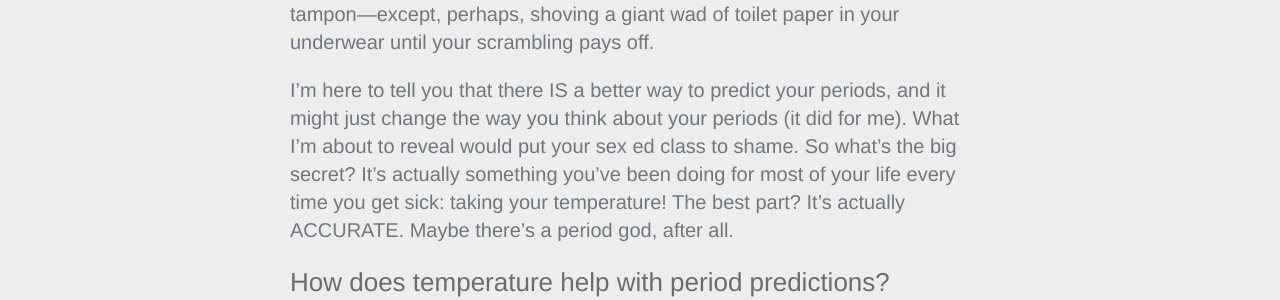
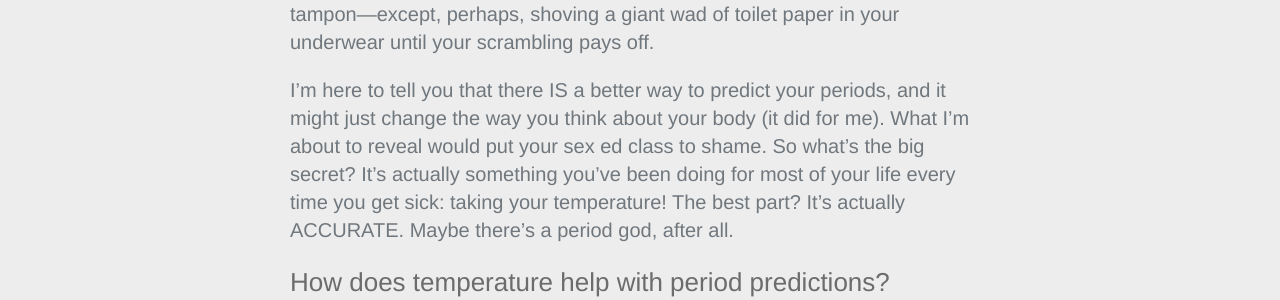
Before and after one commit to readytogroove/readytogroove.github.io, a Jekyll site: the page built from _posts/blog/2014-12-12-avoiding-the-dreaded-period-sneak-attack-the-secret-to-accurate-period-predictions.md, in a window 1280 px wide and 900 px high, scrolled down 1247 px. Shown: the part 181-481 px from the top of the window. Built offline with Jekyll 4.4.1, drawn with Linux system fonts in a browser that asks for light colours; nearby versions of some CDN libraries; Markdown is read by kramdown in place of the engine named in the settings; some of the changed text lies outside the part shown.

Commit message:
updated blog post

```diff
--- a/_posts/blog/2014-12-12-avoiding-the-dreaded-period-sneak-attack-the-secret-to-accurate-period-predictions.md
+++ b/_posts/blog/2014-12-12-avoiding-the-dreaded-period-sneak-attack-the-secret-to-accurate-period-predictions.md
@@ -5,7 +5,7 @@
 author: "Jennifer Aldoretta"
 categories:
 - blog
-excerpt: "I&rsquo;m here to tell you that there IS a better way to predict your periods, and it might just change the way you think about your periods (it did for me). What I&rsquo;m about to reveal would put your sex ed class to shame. So what&rsquo;s the big secret? It&rsquo;s actually something you&rsquo;ve been doing for most of your life every time you get sick..."
+excerpt: "I&rsquo;m here to tell you that there IS a better way to predict your periods, and it might just change the way you think about your body (it did for me). What I&rsquo;m about to reveal would put your sex ed class to shame. So what&rsquo;s the big secret? It&rsquo;s actually something you&rsquo;ve been doing for most of your life every time you get sick..."
 ---
 
 <a href="/img/blog/meluna-menstrual-cup-and-reusable-cloth-pad.png">{% include image.html url="/img/blog/meluna-menstrual-cup-and-reusable-cloth-pad.png" %}</a>
@@ -14,7 +14,7 @@
 
 The way many of us (and our apps) predict our next period is extremely unscientific. I&rsquo;ve blindly circled days on a calendar more times than I can count, and I&rsquo;ve tried tons of apps that use all-too-basic math to (unsuccessfully) predict my periods. The lack of science around our periods means a huge lack of preparedness for aunt flow, which can result in some pretty unsightly stains. There&rsquo;s nothing worse than frantically scrambling to find the nearest pad or tampon&mdash;except, perhaps, shoving a giant wad of toilet paper in your underwear until your scrambling pays off.
 
-I&rsquo;m here to tell you that there IS a better way to predict your periods, and it might just change the way you think about your periods (it did for me). What I&rsquo;m about to reveal would put your sex ed class to shame. So what&rsquo;s the big secret? It&rsquo;s actually something you&rsquo;ve been doing for most of your life every time you get sick: taking your temperature! The best part? It&rsquo;s actually ACCURATE. Maybe there&rsquo;s a period god, after all.
+I&rsquo;m here to tell you that there IS a better way to predict your periods, and it might just change the way you think about your body (it did for me). What I&rsquo;m about to reveal would put your sex ed class to shame. So what&rsquo;s the big secret? It&rsquo;s actually something you&rsquo;ve been doing for most of your life every time you get sick: taking your temperature! The best part? It&rsquo;s actually ACCURATE. Maybe there&rsquo;s a period god, after all.
 
 ###How does temperature help with period predictions?
 
@@ -28,8 +28,8 @@
 
 The number of days between ovulation and the first day of your period (which is represented on the chart by the smaller numbers circled in black) can be anywhere between 11 and 16 days, but it will be almost exactly the same length every single cycle. For me, there are about 12 days between ovulation and my next period, so once I see that my temperature has gone up, I know *exactly* when my period will start. Your temperature will also usually drop back down on the day you start your period, which is extra helpful.
 
-This makes period prep a cinch and helps me avoid the dreaded period sneak attack. The amazing thing is that this method works even if you have irregular cycles or <a class="text-link" href="/blog/2014/07/11/charting-fertility-with-polycystic-ovarian-syndrome-PCOS">suffer from PCOS</a>.
+This makes period prep a cinch and helps you avoid the dreaded period sneak attack. The amazing thing is that this method works even if you have irregular cycles or <a class="text-link" href="/blog/2014/07/11/charting-fertility-with-polycystic-ovarian-syndrome-PCOS">suffer from PCOS</a>.
 
 If you&rsquo;re interested in taking advantage of this awesome little nugget of period info, you can read up on <a class="text-link" href="/blog/2014/11/25/whats-the-best-thermometer-for-measuring-basal-body-temperature">which type of thermometer is the best for measuring basal body temperature</a> or even <a class="text-link" href="/store/">purchase a digital basal thermometer</a> from our online store.
 
-If you&rsquo;re ready to get started with super accurate period predictions, <a class="text-link" target="_blank" href="https://itunes.apple.com/app/id831795151">download the Groove app</a>.
+If you&rsquo;re ready to take the plunge and get started with super accurate period predictions, <a class="text-link" target="_blank" href="https://itunes.apple.com/app/id831795151">download the Groove app</a>.
```
